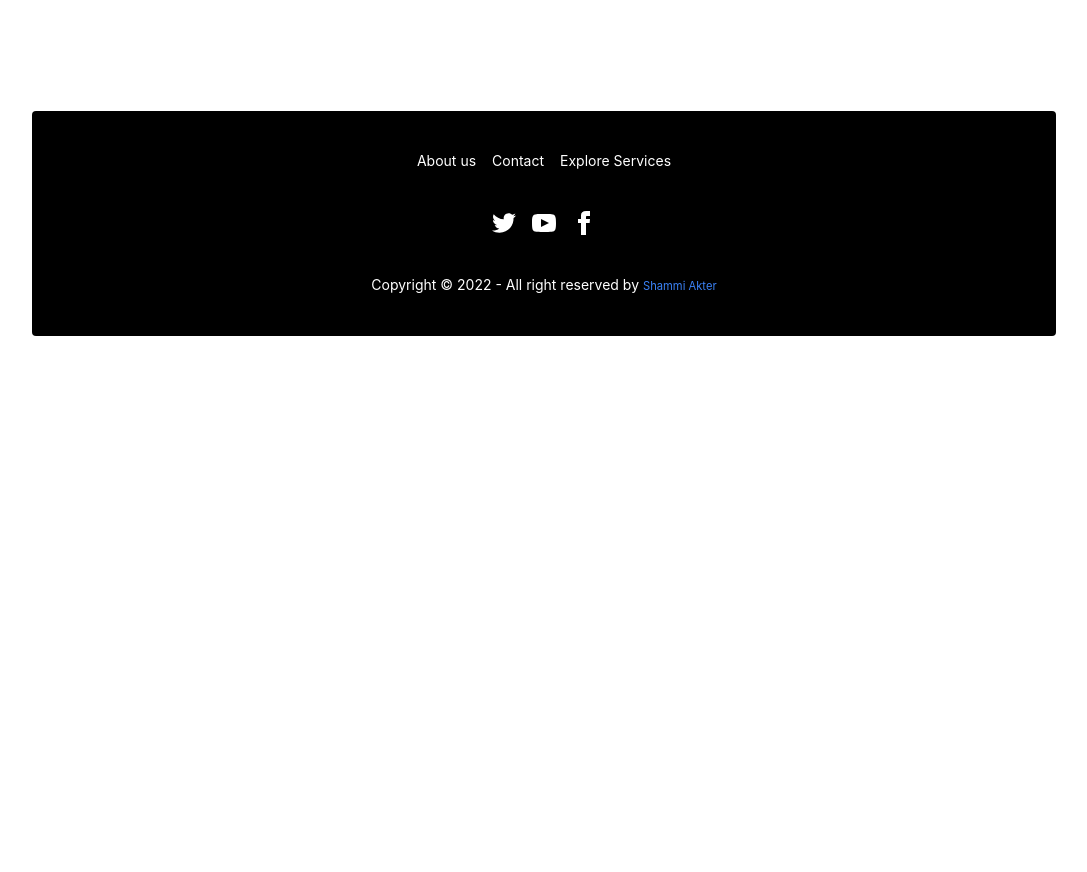
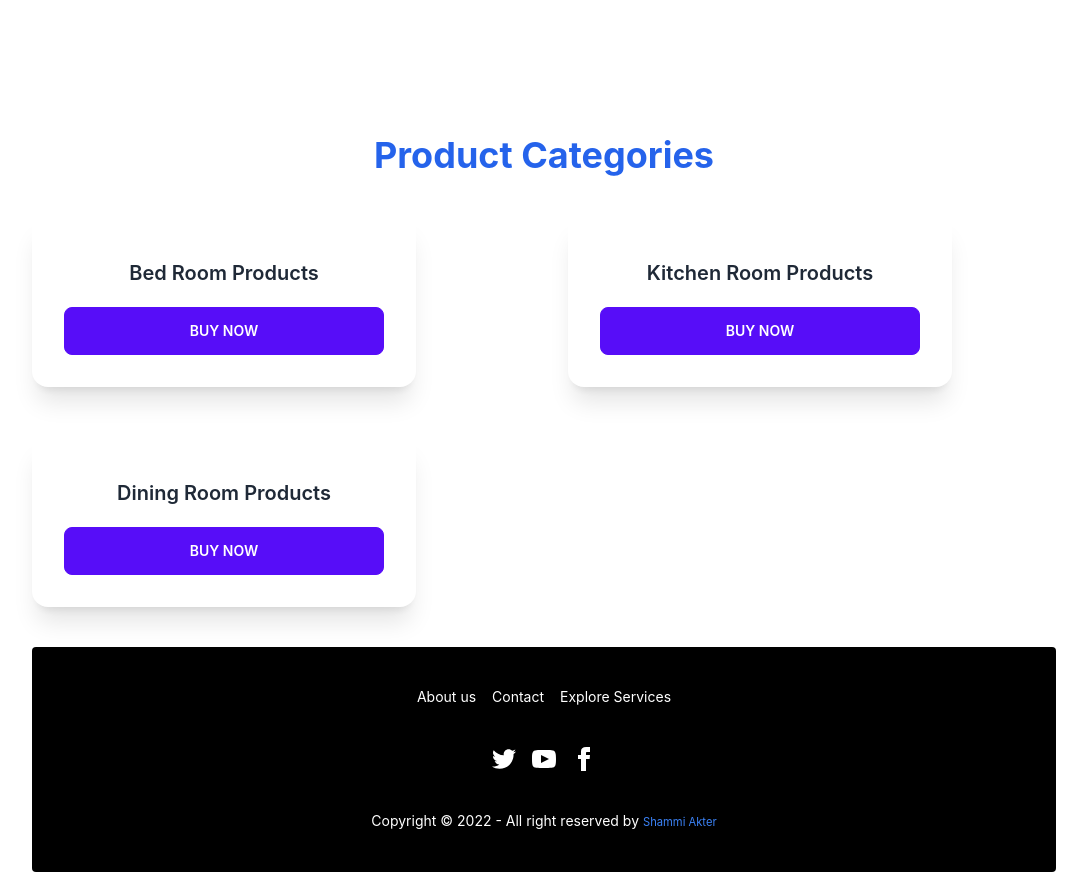
Before and after one commit to Shammi141/resell-products-client, a React (Create React App) app: page / in a window 1280 px wide. Shown: the part 760-1632 px from the top of the page, without its empty margins (96-1183 px from the left). Before the commit the page ends 1096 px from the top, so only its background shows below. Built offline with nearby package versions, Linux system fonts and the light colour scheme.

Commit message:
category added

```diff
--- /dev/null
+++ b/public/products.json
@@ -0,0 +1,51 @@
+[
+    {
+        "category_id": "01",
+        "category_name": "Bed Room Products",
+
+        "_id": "635a0c0b64a6d231228942ae",
+        "product_picture": "https://rflbestbuy.com/images/detailed/76/63_0v09-6u.jpg",
+        "product_name": "Single Bed",
+        "location": "Motijheel",
+        "release_price": "95",
+        "original_price": "120",
+        "years_of_use": "2 years",
+        "posted_date": "32.11.2022",
+        "position": "Excellent",
+        "seller_name": "Tauhid Khan",
+        "product_description": "This bed is made from well wood. It is strong enough."
+    },
+    {
+        "category_id": "02",
+        "category_name": "Kitchen Room Products",
+
+        "_id": "635a0c0b64a6d231228942ag",
+        "product_picture": "https://media.self.com/photos/60413f17f5d81c0d9ed0257b/master/pass/kitchenaid%20measuring%20cups.png",
+        "product_name": "Kitchen Tools",
+        "location": "Paltan",
+        "release_price": "12",
+        "original_price": "40",
+        "years_of_use": "3 months",
+        "posted_date": "32.11.2022",
+        "position": "Relative",
+        "seller_name": "Jeyasmin Rahman",
+        "product_description": "Its color is baby pink. Every item is still good for use. It looks like just new item."
+    },
+
+    {
+        "category_id": "03",
+        "category_name": "Dining Room Products",
+
+        "_id": "635a0c0b64a6d231228942ai",
+        "product_picture": "https://encrypted-tbn0.gstatic.com/images?q=tbn:ANd9GcRRc9OBNPys-Rk5MQaAfQdIAgxhs4EvmRUGdg&usqp=CAU",
+        "product_name": "Dining Table Set",
+        "location": "Dhanmondi",
+        "release_price": "180",
+        "original_price": "290",
+        "years_of_use": "6 years",
+        "posted_date": "22.11.2022",
+        "position": "Good",
+        "seller_name": "Tauhid Khan",
+        "product_description": "6 seat chair with dining table."
+    }
+]
--- a/src/Pages/Home/Banner/Banner.js
+++ b/src/Pages/Home/Banner/Banner.js
@@ -6,7 +6,7 @@ import './Banner.css';
 
 const Banner = () => {
     return (
-        <div>
+        <div className='mt-6'>
             <div className="carousel w-full">
                 <div id="slide1" className="carousel-item relative w-full">
                     <img src={img1} alt="" className="w-full h-2/3 carousel-img" />
--- a/src/Pages/Home/Home/Home.js
+++ b/src/Pages/Home/Home/Home.js
@@ -1,10 +1,13 @@
 import React from 'react';
 import Banner from '../Banner/Banner';
+import ProductCategory from '../ProductCategory/ProductCategory';
 
 const Home = () => {
     return (
         <div>
             <Banner></Banner>
+            {/* advertise section */}
+            <ProductCategory></ProductCategory>
         </div>
     );
 };
--- /dev/null
+++ b/src/Pages/Home/ProductCategory/ProductCategory.js
@@ -0,0 +1,27 @@
+import React, { useEffect, useState } from 'react';
+import ProductCategoryCard from './ProductCategoryCard';
+
+const ProductCategory = () => {
+    const [products, setProducts] = useState([]);
+    useEffect(() => {
+        fetch('products.json')
+            .then(res => res.json())
+            .then(data => setProducts(data))
+    }, []);
+    return (
+        <div>
+            <p className="text-center text-4xl font-bold text-blue-600 my-10">Product Categories</p>
+
+            <div className='grid gap-12 grid-cols-1 md:grid-cols-2 lg:grid-cols-2'>
+                {
+                    products.map(product => <ProductCategoryCard
+                        key={product.category_id}
+                        product={product}
+                    ></ProductCategoryCard>)
+                }
+            </div>
+        </div>
+    );
+};
+
+export default ProductCategory;
--- /dev/null
+++ b/src/Pages/Home/ProductCategory/ProductCategoryCard.js
@@ -0,0 +1,15 @@
+import React from 'react';
+
+const ProductCategoryCard = ({product}) => {
+    const { category_name } = product;
+    return (
+        <div className="card w-96 bg-base-100 shadow-xl">
+            <div className="card-body">
+                <h2 className="card-title mx-auto my-3">{category_name}</h2>
+                <button className="btn btn-primary">Buy Now</button>
+            </div>
+        </div>
+    );
+};
+
+export default ProductCategoryCard;
```
